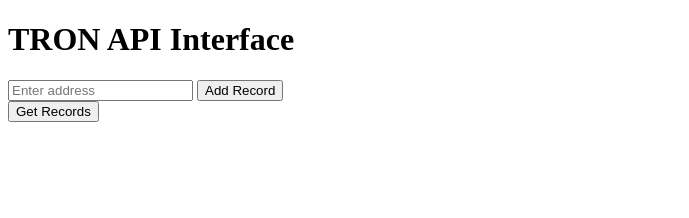
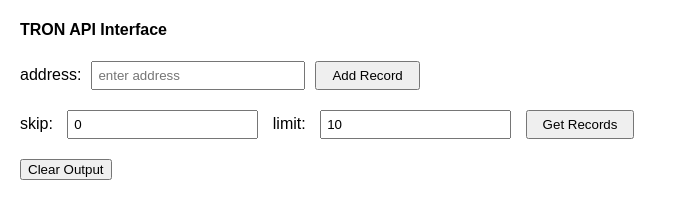
Before and after one commit to GeorgeVictorov/tronpy-fastapi, a plain HTML site: page src/static/index.html in a window 1280 px wide. Both pictures are taken after a click on the button "Get Records". Shown: the whole page, without its empty margins (0-689 px from the left). Drawn offline with Linux system fonts and the light colour scheme; no server answers.

Commit message:
feat: add static html to "/"

```diff
--- a/src/static/index.html
+++ b/src/static/index.html
@@ -2,37 +2,100 @@
 <html lang="">
 <head>
     <title>TRON API Client</title>
+    <style>
+        body {
+            font-family: Arial, sans-serif;
+            margin: 20px;
+        }
+
+        #form-container, #pagination-container {
+            margin-bottom: 20px;
+        }
+
+        label {
+            margin-right: 10px;
+        }
+
+        input {
+            padding: 5px;
+            margin-right: 10px;
+        }
+
+        #pagination-container {
+            display: flow;
+            align-items: center;
+        }
+
+        #form-container button, #pagination-container button {
+            padding: 5px 15px;
+        }
+    </style>
 </head>
 <body>
-    <h1>TRON API Interface</h1>
+<h4>TRON API Interface</h4>
 
-    <form id="add-form">
-        <label for="address"></label><input type="text" id="address" placeholder="Enter address">
+<!-- Контейнер для формы добавления записи -->
+<div id="form-container">
+    <form id="add-form" style="display: flex; align-items: center;">
+        <label for="address">address:</label>
+        <input type="text" id="address" placeholder="enter address" style="width: 200px;">
         <button type="submit">Add Record</button>
     </form>
+</div>
 
+<!-- Контейнер для пагинации -->
+<div id="pagination-container">
+    <label for="skip">skip:</label>
+    <input type="number" id="skip" value="0">
+    <label for="limit">limit:</label>
+    <input type="number" id="limit" value="10">
     <button onclick="getRecords()">Get Records</button>
+</div>
+
+<!-- Кнопка для очистки вывода -->
+<button id="clear-output">Clear Output</button>
 
 <pre id="output"></pre>
 
 <script>
-        document.getElementById('add-form').addEventListener('submit', async function(e) {
+    // Обработка отправки формы add_record
+    document.getElementById('add-form').addEventListener('submit', async function (e) {
         e.preventDefault();
         const address = document.getElementById('address').value;
         const response = await fetch('/add_record', {
             method: 'POST',
-                headers: { 'Content-Type': 'application/json' },
-                body: JSON.stringify({ address: address })
+            headers: {'Content-Type': 'application/json'},
+            body: JSON.stringify({address: address})
         });
         const data = await response.json();
-            document.getElementById('output').textContent = JSON.stringify(data, null, 2);
+
+        // Печатаем добавленную запись
+        document.getElementById('output').textContent = `Record added: ${JSON.stringify(data, null, 2)}`;
+
+        // Показываем форму и поля пагинации
+        document.getElementById('form-container').style.display = 'block';
+        document.getElementById('pagination-container').style.display = 'block';
     });
 
+    // Функция для получения истории записей с пагинацией
     async function getRecords() {
-            const response = await fetch('/records');
+        const skip = document.getElementById('skip').value || 0;
+        const limit = document.getElementById('limit').value || 10;
+
+        const response = await fetch(`/records?skip=${skip}&limit=${limit}`);
         const data = await response.json();
-            document.getElementById('output').textContent = JSON.stringify(data, null, 2);
+
+        // Печатаем историю записей
+        document.getElementById('output').textContent = `Records: ${JSON.stringify(data, null, 2)}`;
     }
+
+    // Очистка вывода и полей ввода
+    document.getElementById('clear-output').addEventListener('click', function () {
+        document.getElementById('address').value = '';
+        document.getElementById('skip').value = 0;
+        document.getElementById('limit').value = 10;
+        document.getElementById('output').textContent = '';
+    });
 </script>
 </body>
 </html>
```
Lines whose indentation alone changed are shown as unchanged.
